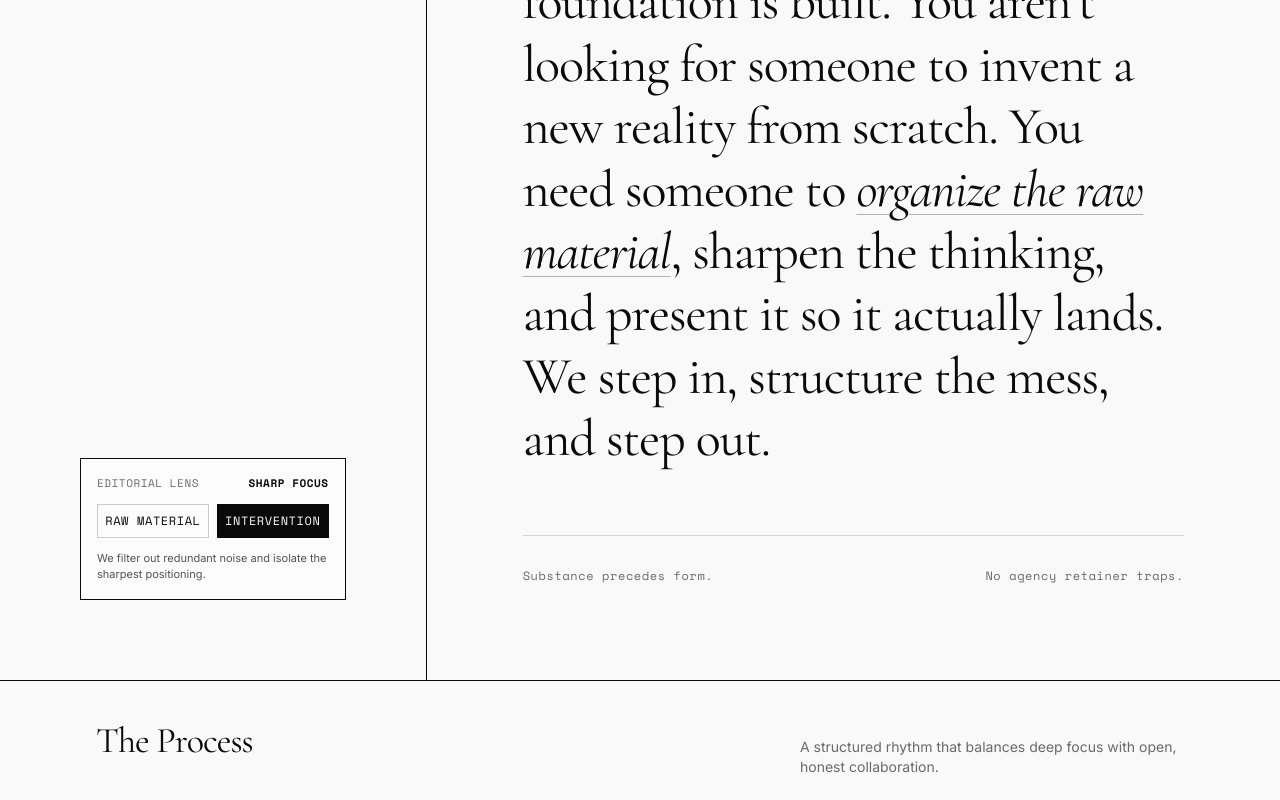
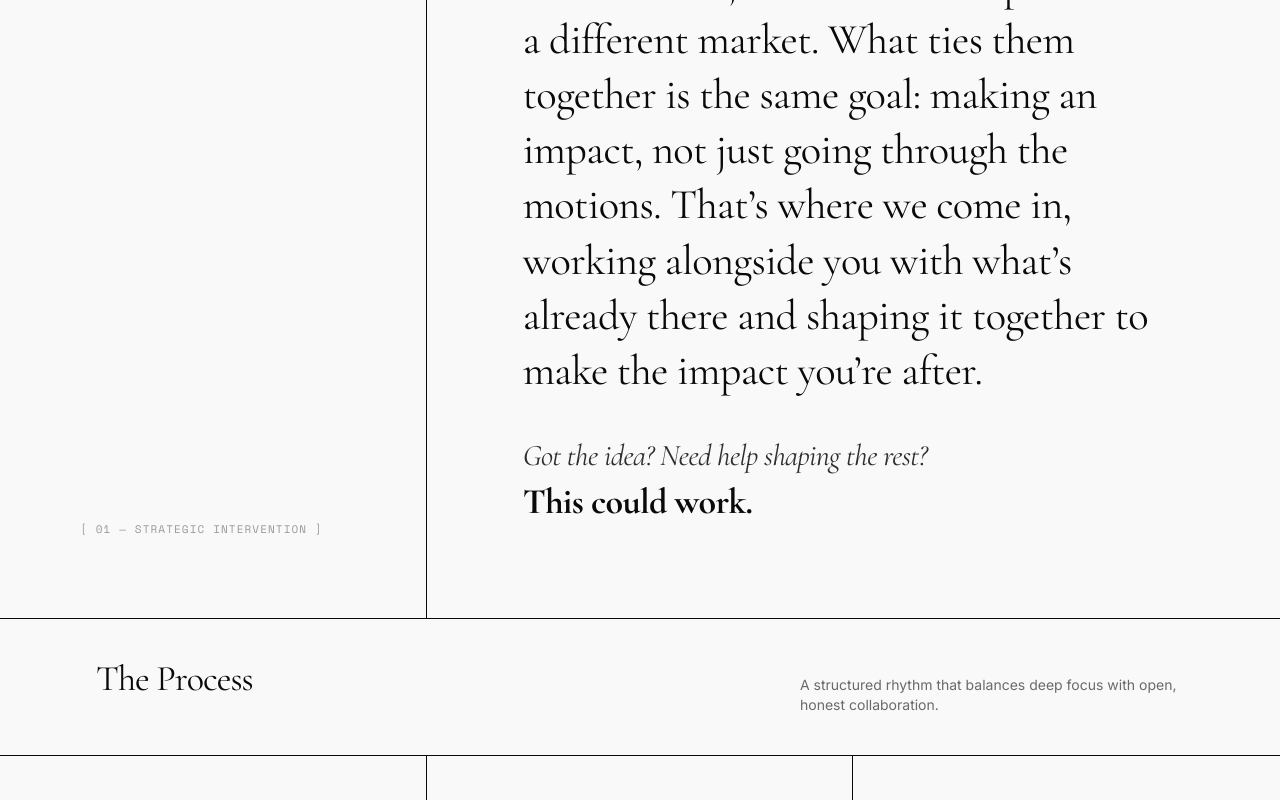
Before and after one commit to moniialthani/tcw.site, a React (Vite) app: page / in a window 1280 px wide. Shown: the part 1108-1908 px from the top of the page. Built offline with nearby package versions, Linux system fonts and the light colour scheme; a web font is replaced by a local one.

Commit message:
refactor(philosophy): remove interactive lens switcher
Simplify the philosophy section by removing the unused editorial lens state and UI elements to streamline the layout.

```diff
--- a/src/components/Philosophy.tsx
+++ b/src/components/Philosophy.tsx
@@ -1,9 +1,6 @@
 import { motion } from 'motion/react';
-import { useState } from 'react';
 
 export default function Philosophy() {
-  const [lens, setLens] = useState<'raw' | 'clarity'>('clarity');
-
   return (
     <section
       id="philosophy"
@@ -11,7 +8,7 @@ export default function Philosophy() {
       className="relative w-full border-b border-[#0A0A0A] bg-[#F9F9F9]"
     >
       <div className="grid grid-cols-1 lg:grid-cols-12 min-h-[80vh]">
-        {/* Left Column: Asymmetrical, spacious, with tiny technical label: "01 — Plate the Fish" */}
+        {/* Left Column: Asymmetrical, spacious, with technical label: "Plate the Dish" */}
         <div className="lg:col-span-4 p-8 sm:p-14 lg:p-20 border-b lg:border-b-0 lg:border-r border-[#0A0A0A] flex flex-col justify-between">
           <motion.div
             initial={{ opacity: 0, y: 14 }}
@@ -32,43 +29,8 @@ export default function Philosophy() {
             </p>
           </motion.div>
 
-          {/* Interactive Editorial Lens Switcher */}
-          <div className="pt-12 sm:pt-16">
-            <div className="border border-[#0A0A0A] p-4 bg-white/50 backdrop-blur-xs">
-              <div className="flex items-center justify-between mb-3 text-[11px] font-mono tracking-wider uppercase text-[#0A0A0A]/60">
-                <span>Editorial Lens</span>
-                <span className="font-semibold text-[#0A0A0A]">
-                  {lens === 'clarity' ? 'Sharp Focus' : 'Raw State'}
-                </span>
-              </div>
-              <div className="grid grid-cols-2 gap-2">
-                <button
-                  onClick={() => setLens('raw')}
-                  className={`py-2 text-xs font-mono tracking-wider uppercase transition-all cursor-pointer ${
-                    lens === 'raw'
-                      ? 'bg-[#0A0A0A] text-[#F9F9F9]'
-                      : 'border border-[#0A0A0A]/20 hover:border-[#0A0A0A] text-[#0A0A0A]'
-                  }`}
-                >
-                  Raw Material
-                </button>
-                <button
-                  onClick={() => setLens('clarity')}
-                  className={`py-2 text-xs font-mono tracking-wider uppercase transition-all cursor-pointer ${
-                    lens === 'clarity'
-                      ? 'bg-[#0A0A0A] text-[#F9F9F9]'
-                      : 'border border-[#0A0A0A]/20 hover:border-[#0A0A0A] text-[#0A0A0A]'
-                  }`}
-                >
-                  Intervention
-                </button>
-              </div>
-              <p className="mt-3 text-[11px] font-sans text-[#0A0A0A]/70 leading-normal">
-                {lens === 'clarity'
-                  ? 'We filter out redundant noise and isolate the sharpest positioning.'
-                  : 'You have deep craft, functioning systems, and genuine substance.'}
-              </p>
-            </div>
+          <div className="hidden lg:block pt-12 text-[11px] font-mono tracking-widest uppercase text-[#0A0A0A]/40">
+            [ 01 — Strategic Intervention ]
           </div>
         </div>
 
@@ -81,22 +43,22 @@ export default function Philosophy() {
             transition={{ duration: 1.1, ease: [0.16, 1, 0.3, 1] }}
             className="max-w-3xl"
           >
-            <blockquote
+            <div
               id="philosophy-body"
-              className="font-serif text-3xl sm:text-4xl md:text-5xl lg:text-[3.25rem] leading-[1.2] tracking-[-0.02em] text-[#0A0A0A]"
+              className="font-serif text-2xl sm:text-3xl md:text-4xl lg:text-[2.65rem] leading-[1.3] tracking-[-0.015em] text-[#0A0A0A] space-y-8"
             >
-              You already have the substance. The product exists, the foundation is built. You aren’t looking for someone to invent a new reality from scratch. You need someone to{' '}
-              <span className="italic underline decoration-1 underline-offset-8 decoration-[#0A0A0A]/30">
-                organize the raw material
-              </span>
-              , sharpen the thinking, and present it so it actually lands.{' '}
-              <span className="font-medium">We step in, structure the mess, and step out.</span>
-            </blockquote>
+              <p>
+                Not every project starts with a problem. Sometimes it’s a launch, sometimes it’s a new location, sometimes it’s a pivot into a different market. What ties them together is the same goal: making an impact, not just going through the motions. That’s where we come in, working alongside you with what’s already there and shaping it together to make the impact you’re after.
+              </p>
 
-            {/* Editorial Footnote */}
-            <div className="mt-12 sm:mt-16 pt-8 border-t border-[#0A0A0A]/15 flex flex-col sm:flex-row sm:items-center justify-between gap-4 text-xs font-mono tracking-wider text-[#0A0A0A]/60">
-              <span>Substance precedes form.</span>
-              <span>No agency retainer traps.</span>
+              <div className="pt-2">
+                <p className="italic text-xl sm:text-2xl md:text-3xl text-[#0A0A0A]/85 font-normal">
+                  Got the idea? Need help shaping the rest?
+                </p>
+                <p className="font-serif font-bold text-2xl sm:text-3xl md:text-4xl text-[#0A0A0A] mt-2">
+                  This could work.
+                </p>
+              </div>
             </div>
           </motion.div>
         </div>
```
